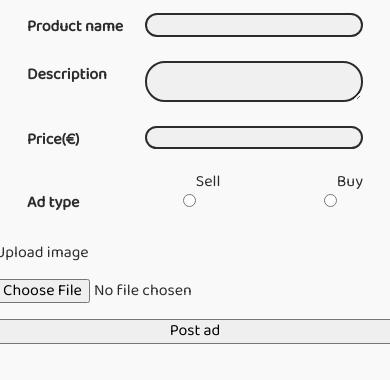
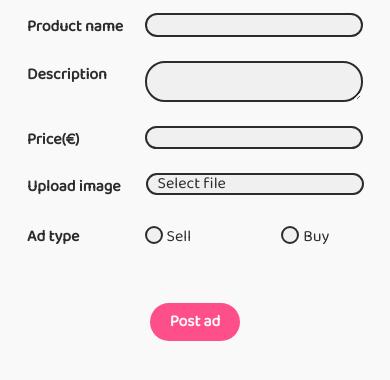
Before and after one commit to PaulaBCdev/practica_frontend, a plain HTML site: page new-ad.html in a window 390 px wide. Shown: the part 288-668 px from the top of the page. Drawn offline with Linux system fonts and the light colour scheme; sample sign-in values are in the browser's storage.

Commit message:
create new ad page design with responsive

```diff
--- a/new-ad.html
+++ b/new-ad.html
@@ -58,34 +58,39 @@
                 <input type="number" name="product-price" id="product-price" required>
             </div>
 
-            <!-- <div>
-                <p>Ad type</p>
-
-                <label for="sell-product">Sell</label>
-                <input type="radio" id="sell-product" name="ad-type" value="sell" required>
-
-                <label for="buy-product">Buy</label>
-                <input type="radio" id="buy-product" name="ad-type" value="buy">
-            </div> -->
+            <div class="file-container">
+                <label class="upload-img-label">Upload image</label>
+                <div class="upload-img-container">
+                    <label for="product-img" class="file-label">Select file</label>
+                    <input type="file" name="product-img" id="product-img">
+                </div>
+            </div>
 
             <fieldset>
                 <p class="ad-types">Ad type</p>
 
-                <div class="type-option">
-                    <label for="sell-product">Sell</label>
-                    <input type="radio" id="sell-product" name="ad-type" value="sell" required>
-                </div>
+                <div class="types">
+                    <div class="type-option">
+                        <div class="input-container">
+                            <input type="radio" id="sell-product" name="ad-type" value="sell" required>
+                            <div class="dot"></div>
+                        </div>
+                        <label for="sell-product">Sell</label>
+                    </div>
 
-                <div class="type-option">
-                    <label for="buy-product">Buy</label>
-                    <input type="radio" id="buy-product" name="ad-type" value="buy">
+                    <div class="type-option">
+                        <div class="input-container">
+                            <input type="radio" id="buy-product" name="ad-type" value="buy">
+                            <div class="dot"></div>
+                        </div>
+                        <label for="buy-product">Buy</label>
+                    </div>
                 </div>
             </fieldset>
 
-            <label for="product-img">Upload image</label>
-            <input type="file" name="product-img" id="product-img">
-
-            <button>Post ad</button>
+            <div class="btn-element">
+                <button class="form-btn">Post ad</button>
+            </div>
         </form>
 
         <div class="notifications"></div>
--- a/styles/common.css
+++ b/styles/common.css
@@ -90,6 +90,8 @@ form {
             border-width: 2px;
             background-color: var(--input-color);
             padding: 0 10px;
+            resize: vertical;
+
         }
     }
 
--- a/styles/new-ad.css
+++ b/styles/new-ad.css
@@ -3,31 +3,101 @@ fieldset {
     flex-direction: row;
     justify-content: space-between;
     border: none;
-    margin: 0.5rem 2rem 0 2rem;
+    margin: 0 2rem 0 2rem;
     padding: 0;
 
     .ad-types {
+        font-weight: bold;
+        color: var(--text-color);
+    }
+
+    .types {
+        display: flex;
+        flex-direction: row;
+        width: 65%;
+        justify-content: space-between;
+        padding-right: 10%;
+
+        .type-option {
+            display: flex;
+            justify-content: center;
+            align-items: center;
+
+            label {
+                padding-left: 4px;
+            }
+
+            .input-container {
+                position: relative;
+
+                .dot {
+                    position: absolute;
+                    top: 39%;
+                    left: 50%;
+                    transform: translate(-50%, -50%);
+                    width: 8px;
+                    height: 8px;
+                    background-color: none;
+                    border-radius: 100%;
+                }
+            }
+
+            input {
+                appearance: none;
+                height: 18px;
+                width: 18px;
+                border: solid var(--border-color);
+                border-radius: 20px;
+                border-width: 2px;
+                background-color: var(--input-color);
+            }
+
+            input:checked+.dot {
+                background-color: var(--tertiary-color);
+            }
+        }
+    }
+}
+
+.file-container {
+    display: flex;
+    flex-direction: row;
+    gap: 20px;
+    margin: 0.5rem 2rem 0 2rem;
+
+    .upload-img-label {
         padding-top: 5px;
         font-weight: bold;
         color: var(--text-color);
     }
 
-    .type-option {
-        display: flex;
-        flex-direction: row-reverse;
-        justify-content: space-between;
 
-        label {
-            justify-self: center;
+    .upload-img-container {
+        width: 65%;
+        position: relative;
+        left: 5px;
+
+        input {
+            display: none;
         }
 
-        input {
-            width: 65%;
-            border: solid var(--border-color);
+        .file-label {
+            display: block;
+            border: 2px solid var(--border-color);
+            background-color: var(--input-color);
             border-radius: 20px;
-            border-width: 2px;
-            background-color: var(--input-color);
+            width: 100%;
             padding: 0 10px;
         }
     }
 }
+
+@media screen and (hover: hover) {
+
+    form .type-option:hover,
+    .upload-img-container:hover {
+        & * {
+            cursor: pointer;
+        }
+    }
+}
```
